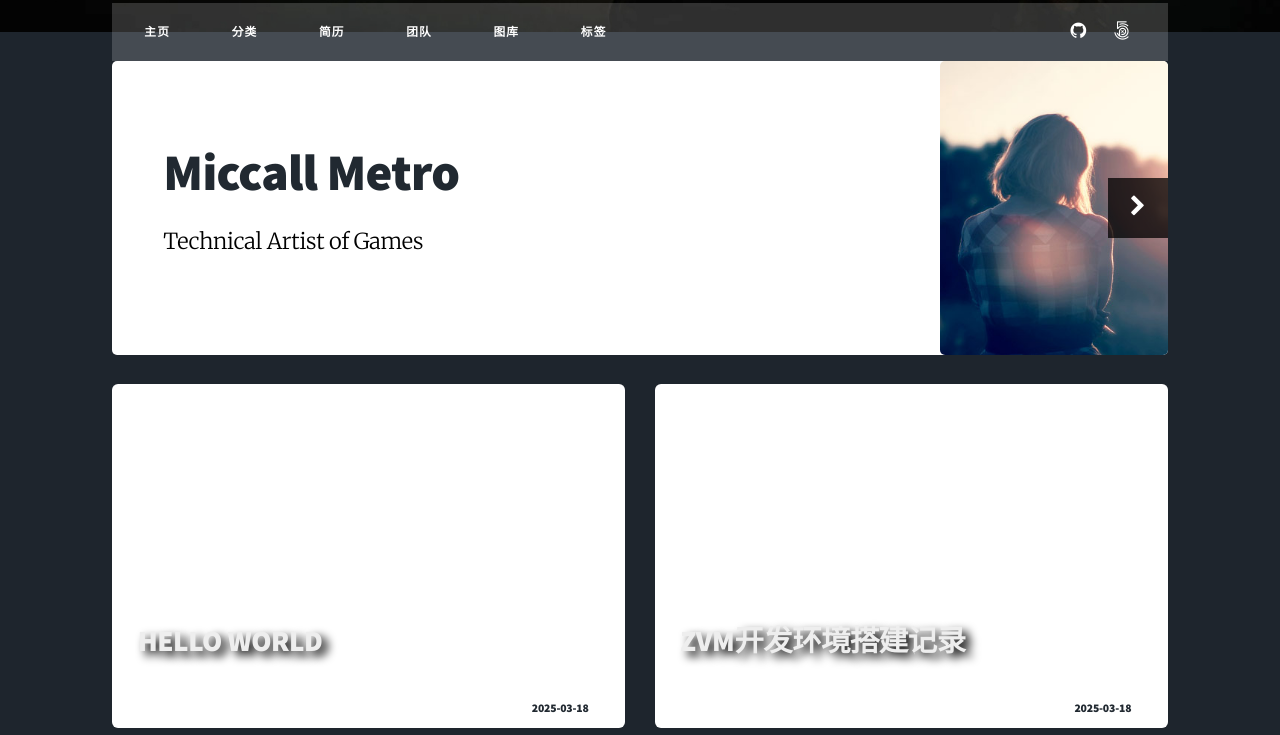
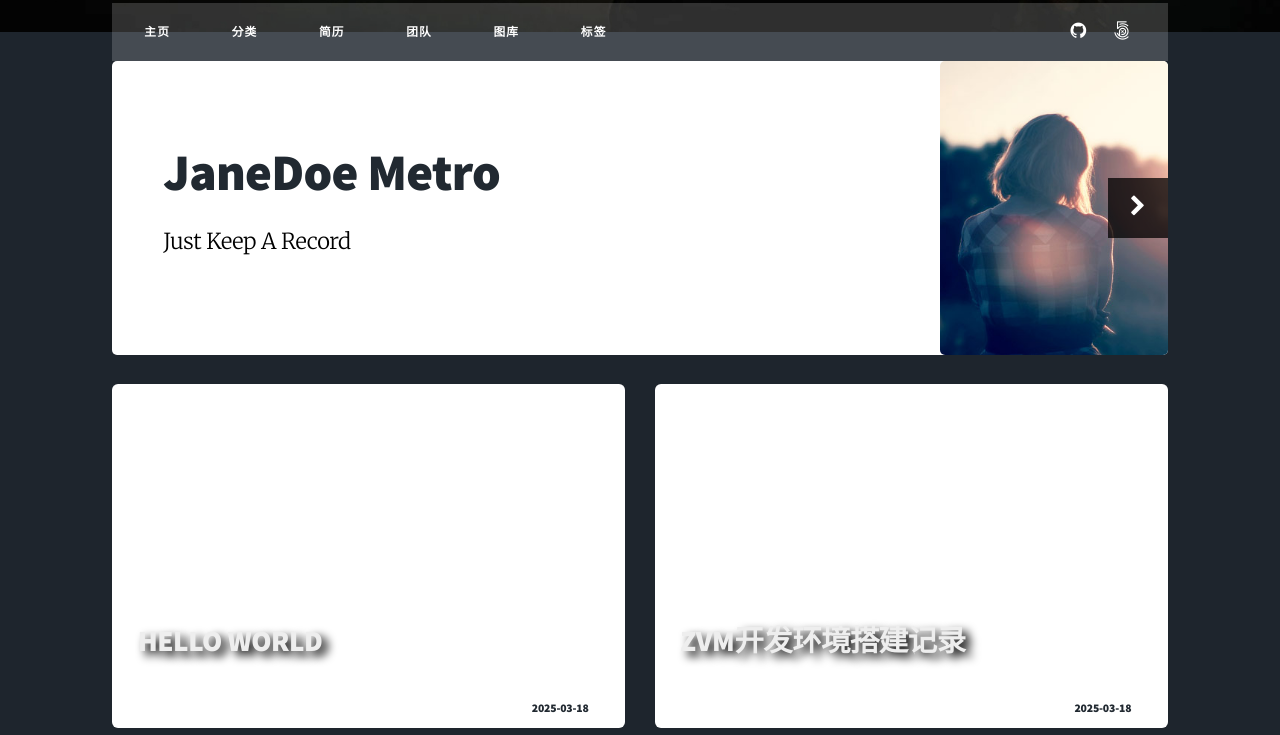
Before and after one commit to untitled1204/untitled1204.github.io, a plain HTML site: page index.html in a window 1280 px wide. Shown: the part 768-1503 px from the top of the page. Drawn offline with nearby package versions, Linux system fonts and the light colour scheme; some packages are replaced by stand-ins of ours; a script that the page names is missing; files whose address does not match are found by name.

Commit message:
Site updated: 2025-03-19 00:38:17

```diff
--- a/index.html
+++ b/index.html
@@ -158,8 +158,8 @@
             <!-- Main first s-->
             <article id="me" class="panel">
                 <header style="color: #000000">
-                    <h1>Miccall Metro</h1>
-                    <p>Technical  Artist  of  Games</p>
+                    <h1>JaneDoe Metro</h1>
+                    <p>Just Keep A Record</p>
                 </header>
                 <a href="" class="jumplink pic">
                     <span class="arrow icon fa-chevron-right"><span></span></span>
```
